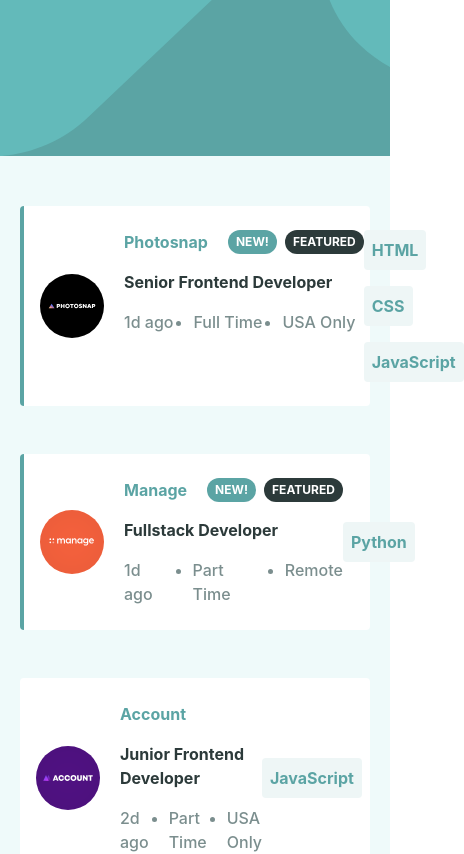
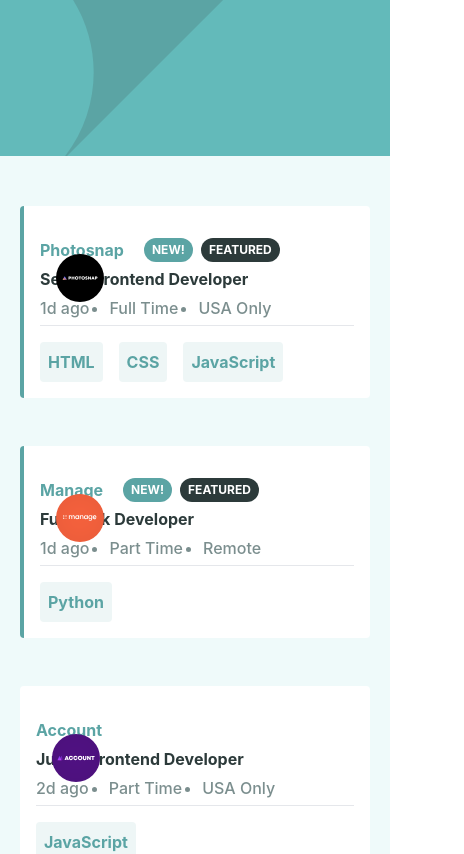
Before and after one commit to benjaminbills/joblisting, a React (Create React App) app: page / in a window 390 px wide. Shown: the top 854 px of the page, 464 px wide, since content can reach past the window. Built offline with nearby package versions, Linux system fonts and the light colour scheme.

Commit message:
complete design

```diff
--- a/src/components/Filter.js
+++ b/src/components/Filter.js
@@ -1,15 +1,15 @@
 const Filter = ({ print, handleFilters, filterItems, clearFilter }) => {
   return (
-    <div className='p-4 flex flex-row justify-between  font-bold text-sm'>
-      <div className='text-desaturateddarkcyan flex flex-wrap justify-left items-center gap-4 w-[260px]'>
+    <div className='p-4 flex flex-row justify-between  font-bold text-sm w-full'>
+      <div className='text-desaturateddarkcyan flex flex-wrap justify-left items-center gap-4 '>
         {filterItems.map((item, i) => (
           <button
             key={i}
             onClick={() => handleFilters(item)}
-            className='bg-lightgrayishcyan rounded inline-flex content-center justify-center items-center h-[30px] pl-3 pt-3 pb-3'
+            className='bg-lightgrayishcyan rounded inline-flex content-center justify-center items-center h-[30px] pl-3 pt-3 pb-3 '
           >
             {item}
-            <span className='bg-desaturateddarkcyan h-[30px] flex items-center content-center justify-center p-2 ml-2 rounded-r'>
+            <span className='bg-desaturateddarkcyan h-[30px] flex items-center content-center justify-center p-2 ml-2 rounded-r active:bg-verydarkgrayishcyan'>
               <svg xmlns='http://www.w3.org/2000/svg' width='14' height='14'>
                 <path
                   fill='#FFF'
@@ -22,7 +22,10 @@
         ))}
       </div>
       {/* <div className='ml-auto pl-auto'> */}
-      <button className='text-darkgrayishcyan ml-auto' onClick={clearFilter}>
+      <button
+        className='text-darkgrayishcyan ml-auto active:text-desaturateddarkcyan active:underline active:underline-offset-4'
+        onClick={clearFilter}
+      >
         Clear
       </button>
 
--- a/src/components/Job.js
+++ b/src/components/Job.js
@@ -5,15 +5,15 @@
         job.postedAt === '1d ago' ? 'border-l-4 border-desaturateddarkcyan' : ''
       } `}
     >
-      <div className='pl-4 absolute sm:flex sm:justify-center sm:align-middle content-center items-center  top-[-1.5rem] sm:top-0 h-full'>
+      <div className='pl-[2em] absolute md:flex md:justify-center md:align-middle content-center items-center  top-[-1.5rem] md:top-0 h-full'>
         <img
-          className='w-12 h-12 sm:w-16 sm:h-16    '
+          className='w-12 h-12 md:w-20 md:h-20'
           src={job.logo}
           alt={job.company}
         />
       </div>
-      <div className='pl-4 sm:pl-[100px] pr-4 pb-4 pt-[2em] sm:pt-6 sm:pb-6  flex flex-col sm:flex-row sm:justify-between space-y-4 sm:space-y-0'>
-        <div className='flex flex-col space-y-4'>
+      <div className='pl-4 md:pl-[8em] pr-4 pb-4 pt-[2em] md:pt-6 md:pb-6  flex flex-col md:flex-row md:justify-between space-y-4 md:space-y-0'>
+        <div className='flex flex-col space-y-[5px] justify-center content-center '>
           <div className='flex'>
             <p className='text-desaturateddarkcyan font-bold pr-5'>
               {job.company}
@@ -29,19 +29,21 @@
               </button>
             )}
           </div>
-          <p className='text-verydarkgrayishcyan font-bold'>{job.position}</p>
+          <p className='text-verydarkgrayishcyan font-bold active:text-desaturateddarkcyan cursor-pointer'>
+            {job.position}
+          </p>
           <ul className='list-disc flex flex-row space-x-5 text-darkgrayishcyan font-medium'>
             <li className='list-none'>{job.postedAt}</li>
             <li>{job.contract}</li>
             <li>{job.location}</li>
           </ul>
-          <hr className='block sm:hidden' />
+          <hr className='block md:hidden' />
         </div>
         <div className='flex flex-wrap justify-left items-center gap-4'>
           {job.languages.map((language, i) => (
             <button
               key={i}
-              className='p-2 bg-lightgrayishcyan text-desaturateddarkcyan font-bold rounded '
+              className='p-2 bg-lightgrayishcyan text-desaturateddarkcyan font-bold rounded active:text-white active:bg-desaturateddarkcyan'
               onClick={() => handleFilters(language)}
             >
               {language}
--- a/src/pages/JobPage.js
+++ b/src/pages/JobPage.js
@@ -3,7 +3,7 @@
 const JobPage = () => {
   return (
     <div className='bg-lightgrayishcyanbg h-full'>
-      <div className='bg-[url("/public/images/bg-header-mobile.svg")] sm:bg-[url("/public/images/bg-header-desktop.svg")] h-[156px] bg-cover bg-no-repeat bg-desaturateddarkcyan'></div>
+      <div className='bg-[url("/public/images/bg-header-mobile.svg")] md:bg-[url("/public/images/bg-header-desktop.svg")] h-[156px] bg-cover bg-no-repeat bg-desaturateddarkcyan'></div>
       <div className=''>
         <Jobs />
       </div>
```
